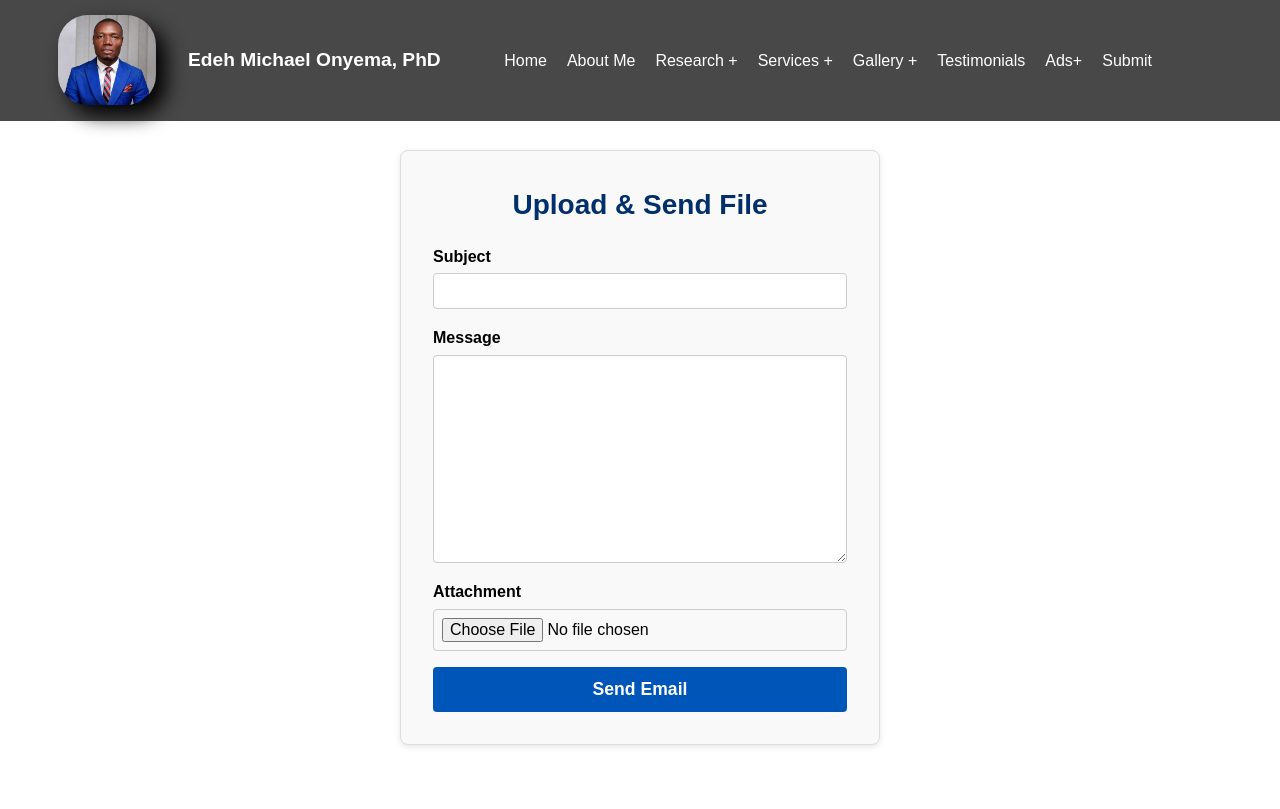
After one commit to AgozieG/Dr-michael-personal-website, a Django app: page /send-file/ in a window 1280 px wide. The commit adds this page. Run offline with Django 5.2, Linux system fonts and the light colour scheme.

Commit message:
the submit form

```diff
--- /dev/null
+++ b/projectmichael/app1/forms.py
@@ -0,0 +1,8 @@
+# myapp/forms.py
+
+from django import forms
+
+class FileUploadForm(forms.Form):
+    subject = forms.CharField(max_length=255)
+    message = forms.CharField(widget=forms.Textarea)
+    attachment = forms.FileField()
--- /dev/null
+++ b/projectmichael/app1/static/send_file.css
@@ -0,0 +1,78 @@
+/* static/css/style.css */
+
+/* Base reset & colors */
+body {
+  margin: 0;
+  padding: 0;
+  font-family: Arial, sans-serif;
+  background-color: #ffffff;   /* white background */
+  color: #000000;              /* black text */
+  margin-top: 90px;
+}
+
+/* Centered card container */
+.container {
+  max-width: 480px;
+  margin: 4rem auto;
+  padding: 2rem;
+  background-color: #f9f9f9;   /* very light gray for contrast */
+  border: 1px solid #dddddd;
+  border-radius: 8px;
+  box-shadow: 0 2px 6px rgba(0,0,0,0.1);
+  margin-top: 150px;
+}
+
+/* Headings */
+.container h1 {
+  margin-bottom: 1rem;
+  font-size: 1.75rem;
+  text-align: center;
+  color: #002f6c;              /* dark blue header */
+}
+
+/* Form elements */
+.container form p {
+  display: flex;
+  flex-direction: column;
+  margin-bottom: 1rem;
+}
+.container label {
+  margin-bottom: 0.25rem;
+  font-weight: bold;
+}
+.container input[type="text"],
+.container textarea,
+.container input[type="file"] {
+  padding: 0.5rem;
+  border: 1px solid #cccccc;
+  border-radius: 4px;
+  font-size: 1rem;
+}
+
+/* Submit button */
+button[type="submit"] {
+  width: 100%;
+  padding: 0.75rem;
+  background-color: #0055b8;   /* medium blue button */
+  border: none;
+  border-radius: 4px;
+  color: #ffffff;              /* white text */
+  font-size: 1.1rem;
+  font-weight: bold;
+  cursor: pointer;
+  transition: background-color 0.2s ease;
+}
+button[type="submit"]:hover {
+  background-color: #003f8a;   /* darker blue on hover */
+}
+
+/* Success message */
+.success {
+  padding: 1rem;
+  margin-top: 1rem;
+  border: 1px solid #0055b8;
+  background-color: #e6f0ff;   /* very light blue */
+  color: #002f6c;
+  border-radius: 4px;
+  text-align: center;
+}
--- a/projectmichael/app1/static/index.css
+++ b/projectmichael/app1/static/style.css
@@ -387,9 +387,9 @@
 
 
 
-  /* @media screen and (max-width:768px){
+/* @media screen and (max-width:768px){
     *{
-      width: 700px;
+      width: auto;
 
     }
   } */
--- a/projectmichael/app1/templates/app1/base.html
+++ b/projectmichael/app1/templates/app1/base.html
@@ -62,6 +62,7 @@
             <li><a href="{% url "advid" %}">Videos</a></li>
           </ul>
         </li>
+        <li><a href="{% url "send_file" %}">Submit</a></li>
       </ul>
     </nav>
   </header>
--- /dev/null
+++ b/projectmichael/app1/templates/app1/send_file.html
@@ -0,0 +1,70 @@
+<!-- myapp/templates/myapp/send_file.html -->
+
+{% comment %} {% if error %}
+  <div style="color:red;">{{ error }}</div>
+{% endif %}
+{% if success %}
+  <div style="color:green;">{{ success }}</div>
+{% endif %}
+{% load static %}
+{% include "app1/base.html" %}
+<link rel="stylesheet" href="{% static 'send_file.css' %}">
+
+
+<!DOCTYPE html>
+<html>
+<head>
+  <title>Send a File</title>
+</head>
+<body>
+  <h1>Upload & Send File</h1>
+  <form method="post" enctype="multipart/form-data">
+    {% csrf_token %}
+    {{ form.as_p }}
+    <button type="submit">Send Email</button>
+  </form>
+</body>
+</html> {% endcomment %}
+
+
+{% load static %}
+{% include "app1/base.html" %}
+<link rel="stylesheet" href="{% static 'send_file.css' %}">
+
+<!DOCTYPE html>
+<html lang="en">
+<head>
+  <meta charset="UTF-8">
+  <title>Send a File</title>
+  {% load static %}
+  <link rel="stylesheet" href="{% static 'send_file.css' %}">
+</head>
+<body>
+  <div class="container">
+    <h1>Upload &amp; Send File</h1>
+
+    {% if messages %}
+      {% for msg in messages %}
+        <div class="success">{{ msg }}</div>
+      {% endfor %}
+    {% endif %}
+
+    <form method="post" enctype="multipart/form-data">
+      {% csrf_token %}
+      <p>
+        <label for="{{ form.subject.id_for_label }}">Subject</label>
+        {{ form.subject }}
+      </p>
+      <p>
+        <label for="{{ form.message.id_for_label }}">Message</label>
+        {{ form.message }}
+      </p>
+      <p>
+        <label for="{{ form.attachment.id_for_label }}">Attachment</label>
+        {{ form.attachment }}
+      </p>
+      <button type="submit">Send Email</button>
+    </form>
+  </div>
+</body>
+</html>
--- a/projectmichael/app1/urls.py
+++ b/projectmichael/app1/urls.py
@@ -1,6 +1,6 @@
 # main/urls.py
 from django.urls import path
-from .views import index, base, about, books, journals, news, presentations, pics, fliers, advid, rec,test ,training, education, policy, security, mentor, research
+from .views import index, base, send_file_view, about, books, journals, news, presentations, pics, fliers, advid, rec,test ,training, education, policy, security, mentor, research
 
 urlpatterns = [
     path('', index, name='index'),
@@ -21,4 +21,5 @@ urlpatterns = [
     path('test/', test, name='test'),
     path('fliers/', fliers, name='fliers'),
     path('advid/', advid, name='advid'),
+    path('send-file/', send_file_view, name='send_file'),
 ]
--- a/projectmichael/app1/views.py
+++ b/projectmichael/app1/views.py
@@ -1,4 +1,5 @@
 from django.shortcuts import render
+from django.contrib import messages
 
 
 def index(request):
@@ -54,3 +55,53 @@ def fliers(request):
 
 def advid(request):
     return render(request, 'app1/advid.html')
+
+
+
+
+from django.shortcuts import render, redirect
+from django.core.mail import EmailMessage
+from .forms import FileUploadForm
+
+def send_file_view(request):
+    if request.method == 'POST':
+        form = FileUploadForm(request.POST, request.FILES)
+        if form.is_valid():
+            subject = form.cleaned_data['subject']
+            body = form.cleaned_data['message']
+            uploaded_file = request.FILES['attachment']
+
+
+            email = EmailMessage(
+                subject=subject,
+                body=body,
+                from_email=None,            # uses DEFAULT_FROM_EMAIL
+                to=['agboy1718@gmail.com'],
+            )
+            # Attach the uploaded file
+            email.attach(
+                uploaded_file.name,
+                uploaded_file.read(),
+                uploaded_file.content_type
+            )
+            email.send(fail_silently=False)
+            # ... attach & send email ...
+            messages.success(request, "Your file was sent successfully!")
+            return redirect('send_file')
+    else:
+        form = FileUploadForm()
+    return render(request, 'app1/send_file.html', {'form': form})
+
+
+# from django.contrib import messages
+
+# def send_file_view(request):
+#     if request.method == 'POST':
+#         form = FileUploadForm(request.POST, request.FILES)
+#         if form.is_valid():
+#             # ... attach & send email ...
+#             messages.success(request, "Your file was sent successfully!")
+#             return redirect('send_file')
+#     else:
+#         form = FileUploadForm()
+#     return render(request, 'app1/send_file.html', {'form': form})
```
Also changed, not shown: projectmichael/app1/templates/app1/books.html (+8 -8 lines), projectmichael/app1/templates/app1/fliers.html (+9 -9 lines), projectmichael/app1/templates/app1/index.html (+9 -9 lines), projectmichael/app1/templates/app1/journals.html (+68 -68 lines), projectmichael/app1/templates/app1/news.html (+6 -6 lines), projectmichael/app1/templates/app1/presentations.html (+14 -14 lines), projectmichael/projectmichael/settings.py (+8 -0 lines), 1 other file.
